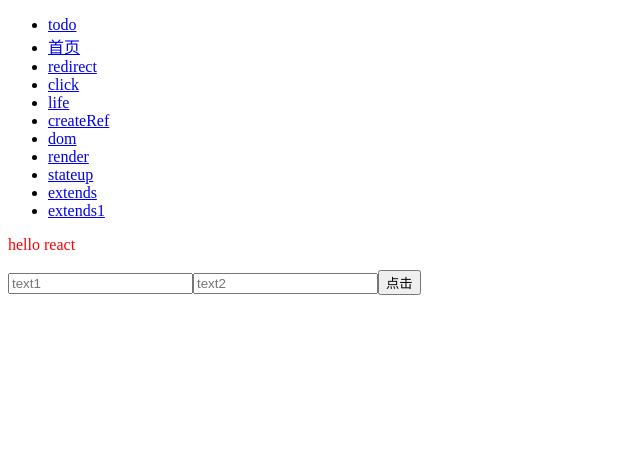
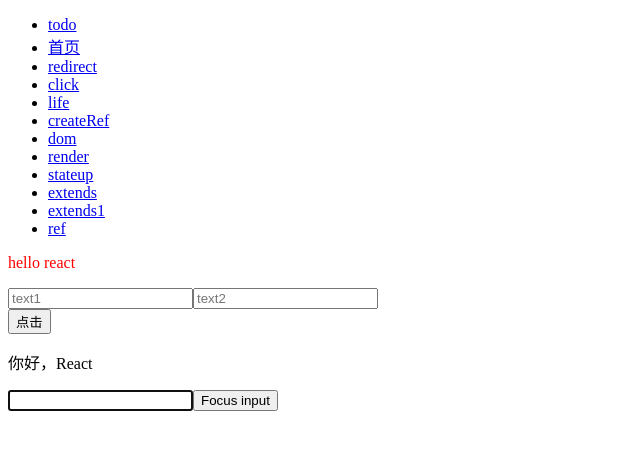
Before and after one commit to IFmiss/react-study, a React (Create React App) app: page /s/refs in a window 1280 px wide. Shown: the top 450 px of the page, without its empty margins (0-640 px from the left). Built offline with nearby package versions, Linux system fonts and the light colour scheme.

Commit message:
refs的学习

```diff
--- a/src/liferecycle/dom.jsx
+++ b/src/liferecycle/dom.jsx
@@ -23,10 +23,10 @@ class TestDom extends React.Component {
           __html: 'hello react'
         }}></p>
         <span htmlFor="daiwei"></span>
-        <from onChange={this.fromChange}>
+        <form onChange={this.fromChange}>
           <input type="text" placeholder="text1"/>
           <input type="text" placeholder="text2"/>
-        </from>
+        </form>
         <button onClick={this.clickButton}>点击</button>
       </div>
     )
--- /dev/null
+++ b/src/refs/index.jsx
@@ -0,0 +1,43 @@
+import React, { PureComponent } from 'react'
+class CustomTextInput extends React.Component{
+  constructor(props) {
+    super(props)
+    this.textInput = React.createRef()
+  }
+  focusTextInput = () => {
+    this.textInput.current.focus()
+  }
+  render() {
+    return(
+      <div>
+        <input type="text" type="text"
+                           ref={this.textInput}/>
+        <input type="button"
+                value="Focus input"
+                onClick={this.focusTextInput}/>
+      </div>
+    )
+  }
+}
+
+class Refs extends React.Component{
+  constructor(props){
+    super(props)
+    this.myRef = React.createRef()
+    this.refInput = React.createRef()
+  }
+  render(){
+    return (
+      <div>
+        <p ref={this.myRef}>你好，React</p>
+        <CustomTextInput ref={this.refInput}/>
+      </div>
+    )
+  }
+  componentDidMount(){
+    this.refInput.current.focusTextInput()
+    console.log(this.myRef.current)
+    console.log(this.refInput.current.focusTextInput())
+  }
+}
+export {Refs}
--- a/src/router/index.js
+++ b/src/router/index.js
@@ -11,6 +11,7 @@ import TestDom from './../liferecycle/dom'
 import RenderForm from './../render'
 import CalcBoiling from './../stateup'
 import {signUpDialog, WelcomeDialog} from './../extends'
+import {Refs} from './../refs'
 class MyRoute extends React.Component{
   constructor (props) {
     super(props)
@@ -86,6 +87,9 @@ class MyRoute extends React.Component{
               <li>
                 <Link to="/extends1">extends1</Link>
               </li>
+              <li>
+                <Link to="/refs">ref</Link>
+              </li>
             </ul>
             <div>
               <Route path="/todo" component={Todo}></Route>
@@ -107,6 +111,7 @@ class MyRoute extends React.Component{
               <Route path='/stateup' component={CalcBoiling}/>
               <Route path='/extends' component={WelcomeDialog}/>
               <Route path='/extends1' component={signUpDialog}/>
+              <Route path='/refs' component={Refs}/>
             </div>
           </div>
         </Router>
```
Also changed, not shown: 1 other file (tests, documents, lock files or other folders).
